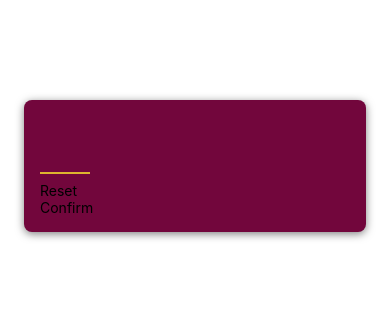
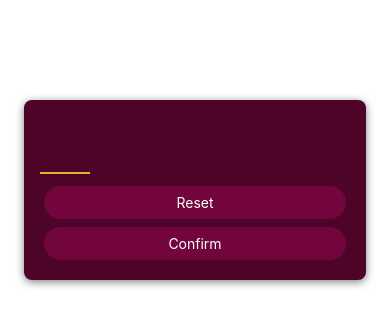
Before and after one commit to mdave94/guessing_game_react_native, a React Native app: screen / in a window 390 px wide. Shown: the top 326 px of the page. Built offline with nearby package versions, Linux system fonts and the light colour scheme.

Commit message:
PrimaryButton design update

```diff
--- a/components/PrimaryButton.js
+++ b/components/PrimaryButton.js
@@ -1,11 +1,41 @@
-import { View, Text } from "react-native";
+import { View, Text, Pressable, StyleSheet } from "react-native";
 
 function PrimaryButton({ children }) {
+  function pressHandler() {
+    console.log("PRESSED ");
+  }
+
   return (
-    <View>
-      <Text>{children}</Text>
+    <View style={styles.buttonOuterContainer}>
+      <Pressable // pressed here is default param in Pressable component
+        style={({pressed})=> pressed ? [styles.buttonInnerContainer,styles.pressed] : styles.buttonInnerContainer}
+        onPress={pressHandler}
+        android_ripple={{ color: "#640233" }}
+      >
+        <Text style={styles.buttonText}>{children}</Text>
+      </Pressable>
     </View>
   );
 }
 
 export default PrimaryButton;
+
+const styles = StyleSheet.create({
+  buttonOuterContainer: {
+    borderRadius: 28,
+    margin: 4,
+    overflow: "hidden",
+  },
+  buttonInnerContainer: {
+    backgroundColor: "#72063c",
+    paddingVertical: 8,
+    paddingHorizontal: 16,
+  },
+  buttonText: {
+    textAlign: "center",
+    color: "white",
+  },
+  pressed: {
+    opacity: 0.75,
+  },
+});
--- a/screens/StartGameScreen.js
+++ b/screens/StartGameScreen.js
@@ -25,7 +25,7 @@
     marginTop: 100,
     marginHorizontal: 24,
     borderRadius: 8,
-    backgroundColor: "#72063c",
+    backgroundColor: "#4e0329",
     elevation: 4, //only on android
     shadowColor: "black",
     shadowOffset: { width: 0, height: 2 },
```
